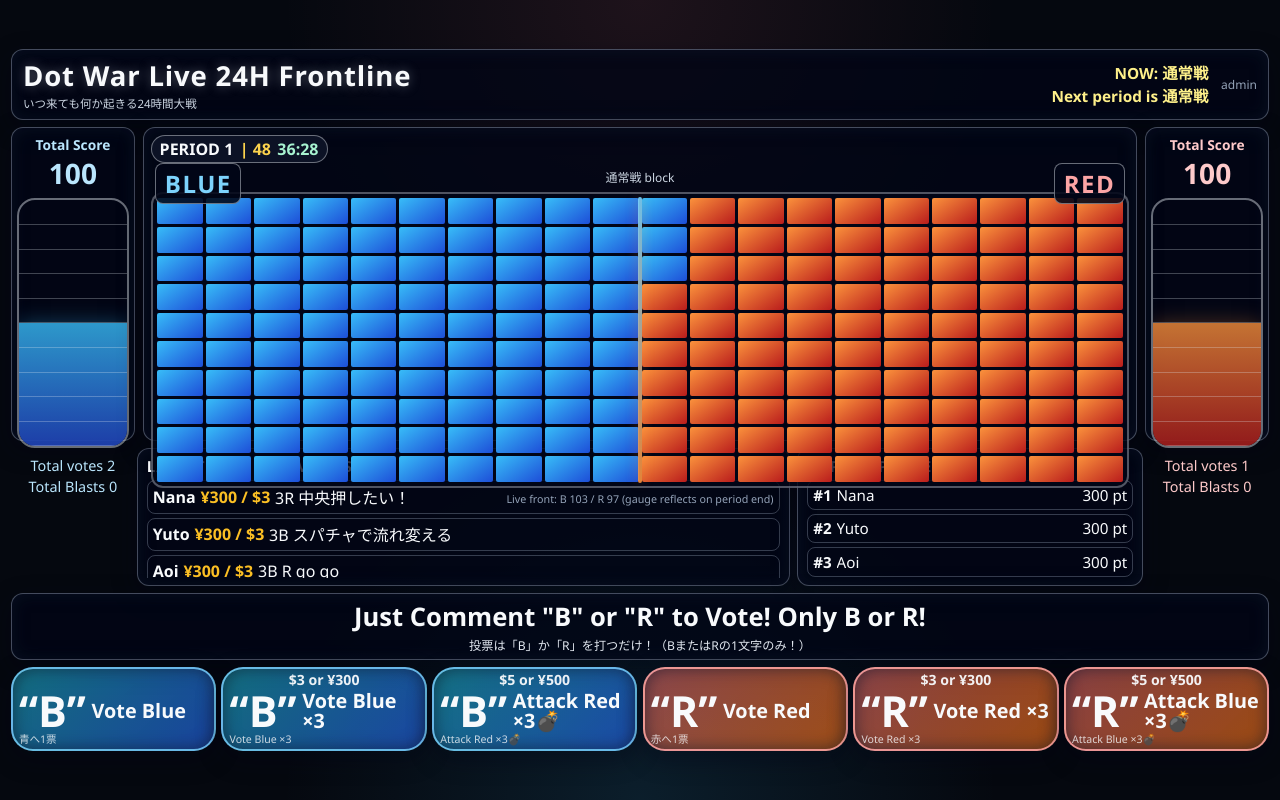
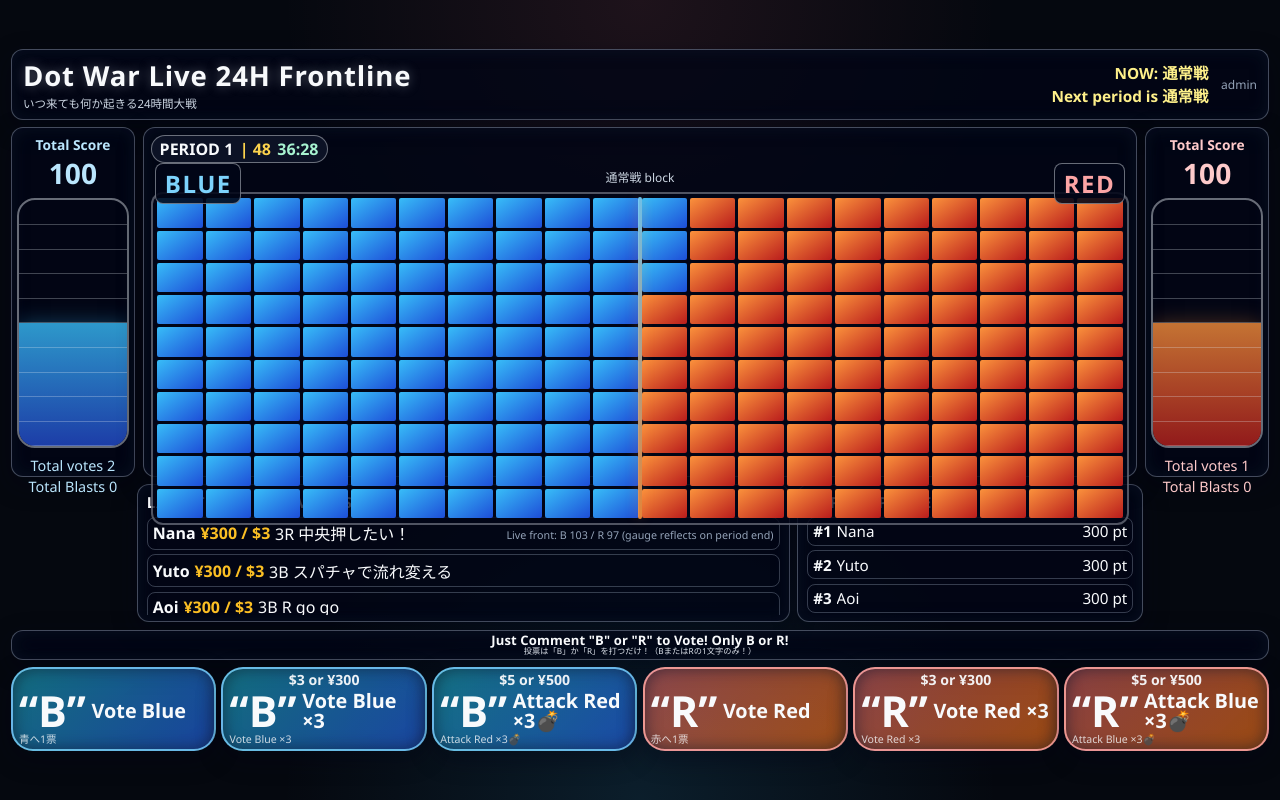
Before and after one commit to sakasakainfinity-dotcom/dot-war-live, a Next.js app: page / in a window 1280 px wide. Built offline with nearby package versions, Linux system fonts and the light colour scheme.

Commit message:
Shrink vote note typography and reduce card note height

```diff
--- a/src/app/globals.css
+++ b/src/app/globals.css
@@ -348,19 +348,22 @@ body {
 
 .vote-note {
   text-align: center;
-  padding: 0.32rem;
+  padding: 0.14rem 0.32rem 0.16rem;
+  line-height: 1.08;
 }
 
 .vote-en {
   margin: 0;
-  font-size: clamp(1.08rem, 2vw, 1.65rem);
+  font-size: clamp(0.56rem, 1.02vw, 0.84rem);
   font-weight: 900;
+  letter-spacing: 0.01em;
 }
 
 .vote-ja {
-  margin: 0.08rem 0 0;
-  font-size: clamp(0.65rem, 0.95vw, 0.88rem);
+  margin: 0.04rem 0 0;
+  font-size: clamp(0.44rem, 0.64vw, 0.6rem);
   color: #e2e8f0;
+  letter-spacing: 0.01em;
 }
 
 .command-dock-wrap {
```
